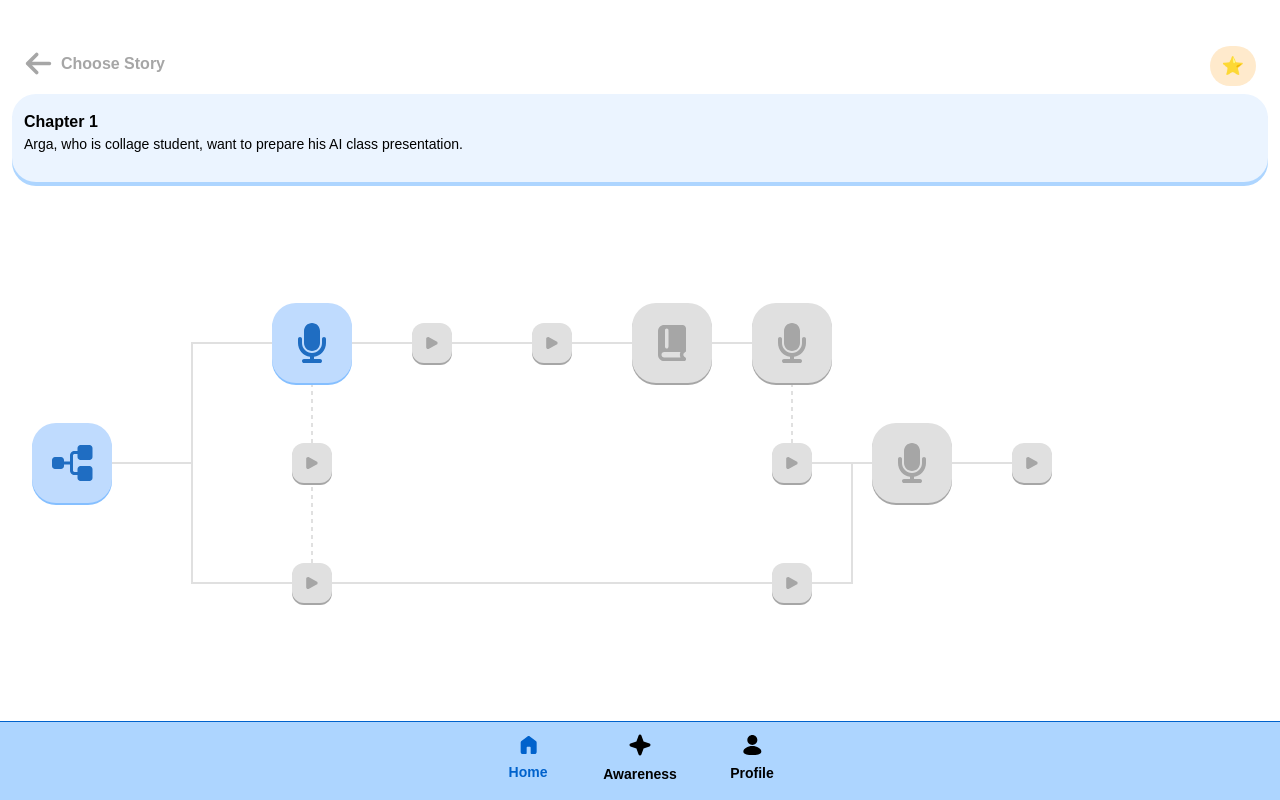
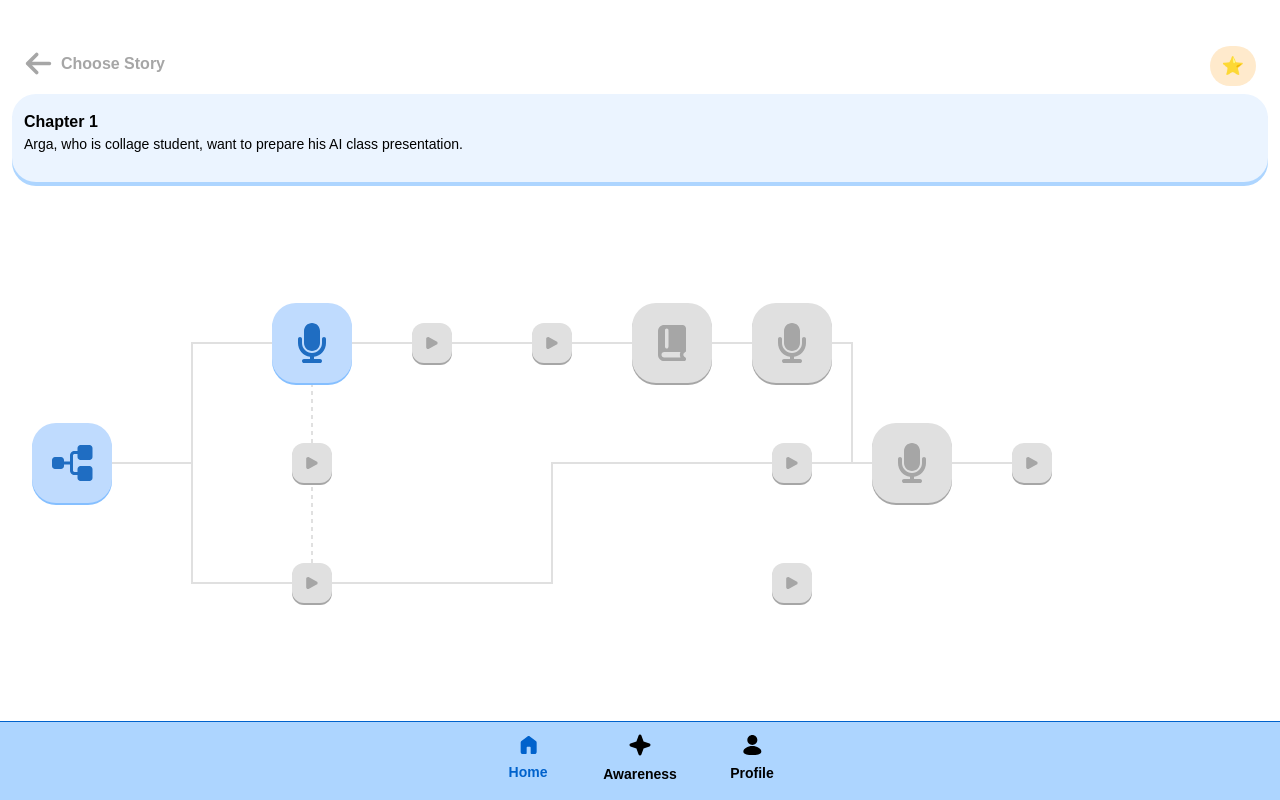
Before and after one commit to altafparves/pitchpro-fe, a Next.js app: page /story/1/1 in a window 1280 px wide. Built offline with nearby package versions, Linux system fonts and the light colour scheme; no server answers; sample sign-in values are in the browser's storage.

Commit message:
refactor: Scene data based on position

```diff
--- a/src/app/data/SceneData.js
+++ b/src/app/data/SceneData.js
@@ -8,14 +8,6 @@ export const sceneData = [
     status: "unlocked",
     x: 0,
     y: 1,
-    src: {
-      checkpoint: {
-        1: "https://storage.cloud.google.com/assets-pitchpro/(2)StudyWith(CLICK).mp4",
-      },
-      cutscene: {
-        1: "https://storage.cloud.google.com/assets-pitchpro/(1)Pilih%20belajar(CS).mp4",
-      },
-    },
   },
   {
     id: 2,
@@ -26,19 +18,6 @@ export const sceneData = [
     status: "unlocked",
     x: 2,
     y: 0,
-    src: {
-      checkpoint: {
-        1: "https://storage.cloud.google.com/assets-pitchpro/(2.A.1)Persuasive(AUDIO).mp4",
-      },
-      cutscene: {
-        1: "https://storage.cloud.google.com/assets-pitchpro/(2.A)Teman(CS).mp4",
-        2: "https://storage.cloud.google.com/assets-pitchpro/(2.A.1.A)Agree(CS).mp4",
-        3: "https://storage.cloud.google.com/assets-pitchpro/(2.A.2)DimasCame(CS).mp4",
-        4: "https://storage.cloud.google.com/assets-pitchpro/(2.A.3)ReadSlide(CS).mp4",
-        // different branch
-        5: "https://storage.cloud.google.com/assets-pitchpro/(2.A.4)Confused(CS).mp4",
-      },
-    },
   },
   {
     id: 3,
@@ -47,14 +26,6 @@ export const sceneData = [
     status: "locked",
     x: 2,
     y: 1,
-    src: {
-      cutscene: {
-        1: "https://storage.cloud.google.com/assets-pitchpro/(2.B)Sendiri(CS).mp4",
-        2: "https://storage.cloud.google.com/assets-pitchpro/(2.A.6.1)OpeningExplanation(CS).mp4",
-        3: "https://storage.cloud.google.com/assets-pitchpro/(2.A.6.2)MainExplanation(CS).mp4",
-        4: "https://storage.cloud.google.com/assets-pitchpro/(2.A.6.3)ClosingExplanation(CS).mp4",
-      },
-    },
   },
   {
     id: 4,
@@ -69,19 +40,27 @@ export const sceneData = [
     label: "cutscene 3",
     type: "cutscene",
     status: "locked",
-    x: 3,
-    y: 0,
+    x: 6,
+    y: 2,
   },
   {
     id: 6,
     label: "cutscene 4",
     type: "cutscene",
     status: "locked",
+    x: 3,
+    y: 0,
+  },
+  {
+    id: 7,
+    label: "cutscene 5",
+    type: "cutscene",
+    status: "locked",
     x: 4,
     y: 0,
   },
   {
-    id: 7,
+    id: 8,
     label: "material 1",
     type: "material",
     status: "locked",
@@ -89,14 +68,9 @@ export const sceneData = [
     desc: "Breathing execise for optimize your presentation and releave your anxiety",
     x: 5,
     y: 0,
-    src: {
-      material: {
-        1: "https://storage.cloud.google.com/assets-pitchpro/(2.A.5)BreatheExcercise(CS).mp4",
-      },
-    },
   },
   {
-    id: 8,
+    id: 9,
     label: "checkpoint 2",
     type: "checkpoint",
     title: "Presentation with friend",
@@ -104,72 +78,32 @@ export const sceneData = [
     status: "locked",
     x: 6,
     y: 0,
-    src: {
-      checkpoint: {
-        1: "https://storage.cloud.google.com/assets-pitchpro/(2.A.7)1stAnswer(AUDIO)mp4.mp4",
-        2: "https://storage.cloud.google.com/assets-pitchpro/(2.A.7)2ndAnswer(AUDIO)mp4.mp4",
-        3: "https://storage.cloud.google.com/assets-pitchpro/(2.A.7)3rdAnswer(AUDIO)mp4.mp4",
-        4: "https://storage.cloud.google.com/assets-pitchpro/(2.A.7)4thAnswer(AUDIO)mp4.mp4",
-        5: "https://storage.cloud.google.com/assets-pitchpro/(2.A.7)1stAnswer(AUDIO)mp4.mp4",
-      },
-      cutscene: {
-        1: "https://storage.cloud.google.com/assets-pitchpro/(2.A.7.1)30S_Opening(CS).mp4",
-        2: "https://storage.cloud.google.com/assets-pitchpro/(2.A.7.2)1M_Differences(CS).mp4",
-        3: "https://storage.cloud.google.com/assets-pitchpro/(2.A.7.3)1M_Ethics(CS).mp4",
-        4: "https://storage.cloud.google.com/assets-pitchpro/(2.A.7.4)1M_Consequences(CS).mp4",
-        5: "https://storage.cloud.google.com/assets-pitchpro/(2.A.7.5)30S_Closing(CS).mp4",
-        // different part cut scene
-        6: "https://storage.cloud.google.com/assets-pitchpro/(2.A.8)FinishExcercise(CS).mp4",
-      },
-    },
   },
   {
-    id: 9,
+    id: 10,
     label: "cutscene 6",
     type: "cutscene",
     status: "locked",
     x: 6,
     y: 1,
   },
-  {
-    id: 10,
-    label: "cutscene 7",
-    type: "cutscene",
-    status: "locked",
-    x: 6,
-    y: 2,
-  },
+
   {
     id: 11,
     label: "checkpoint 3",
     type: "checkpoint",
     title: "Presentation with lecturer",
-    desc:" Arga presents in front of his lecture at his class. Prepare your answer for QnA session.",
+    desc: " Arga presents in front of his lecture at his class. Prepare your answer for QnA session.",
     status: "locked",
     x: 7,
     y: 1,
-    src: {
-      checkpoint: {
-        1: "https://storage.cloud.google.com/assets-pitchpro/(3.1)1stAnswer(AUDIO).mp4",
-        2: "https://storage.cloud.google.com/assets-pitchpro/(3.3)2ndAnswer(AUDIO).mp4",
-      },
-      cutscene: {
-        1: "https://storage.cloud.google.com/assets-pitchpro/(3)1stQnA(CS).mp4",
-        2: "https://storage.cloud.google.com/assets-pitchpro/(3.2)2ndQnA(CS).mp4",
-      },
-    },
   },
   {
     id: 12,
-    label: "cutscene 8",
+    label: "cutscene 7",
     type: "cutscene",
     status: "locked",
     x: 8,
     y: 1,
-    src: {
-      cutscene: {
-        1: "https://storage.cloud.google.com/assets-pitchpro/(3.4)PresentationFinish(CS).mp4",
-      },
-    },
   },
 ];
```
